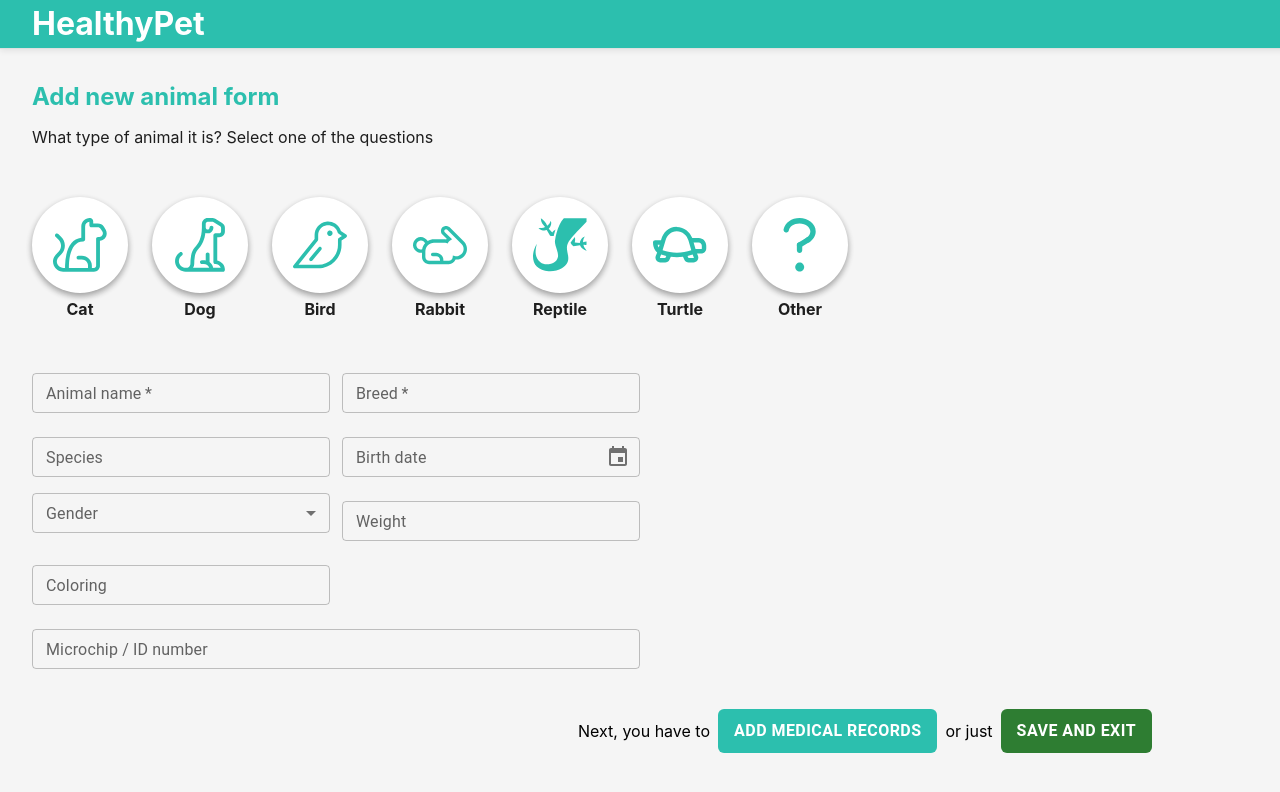
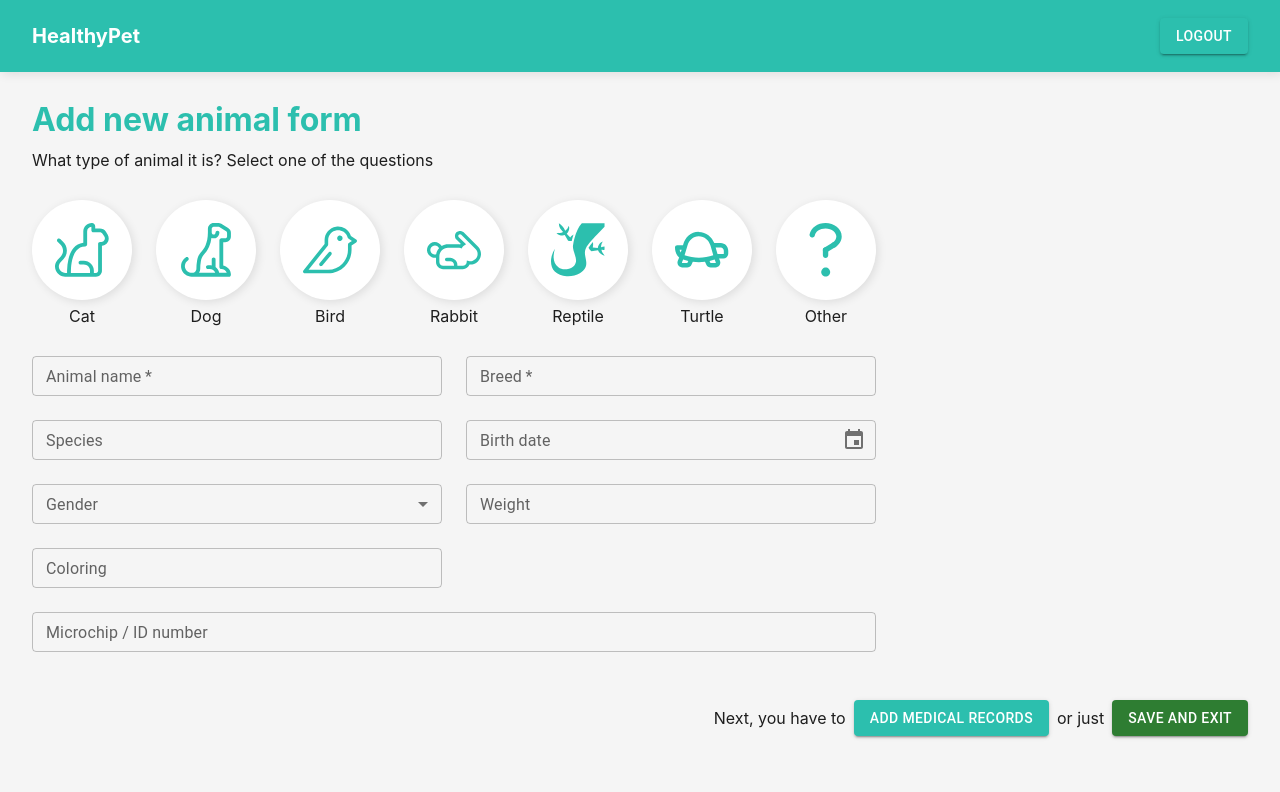
Before and after one commit to MafteiMugurel/Healthy-Pet, a React (Create React App) app: page /add-animal in a window 1280 px wide. Shown: the top 792 px of the page. Built offline with nearby package versions, Linux system fonts and the light colour scheme.

Commit message:
modified add animal structure, removed unused css, added header component

```diff
--- a/src/App.scss
+++ b/src/App.scss
@@ -0,0 +1,11 @@
+.container {
+  display: flex;
+  flex-direction: column;
+  padding: 32px 32px 64px 32px;
+  box-sizing: border-box;
+  height: calc(100vh - 72px);
+
+  > * {
+    height: 100%;
+  }
+}
--- a/src/App.tsx
+++ b/src/App.tsx
@@ -3,10 +3,13 @@ import "./App.scss";
 import Homepage from "./pages/homepage/homepage";
 import AddAnimal from "./pages/add-animal/add-animal";
 import Dashboard from "./pages/dashboard/dashboard";
-
+import Header from "./components/header/header";
 
 function App() {
   return (
+    <div>
+      <Header />
+      <div className="container">
         <BrowserRouter>
           <Routes>
             <Route path="/" element={<Homepage />}></Route>
@@ -14,6 +17,8 @@ function App() {
             <Route path="/add-animal" element={<AddAnimal />}></Route>
           </Routes>
         </BrowserRouter>
+      </div>
+    </div>
   );
 }
 
--- /dev/null
+++ b/src/components/header/header.scss
@@ -0,0 +1,16 @@
+.header-container {
+  background-color: var(--primary-color);
+  padding: 16px 32px;
+  box-sizing: border-box;
+  display: flex;
+  align-items: center;
+  justify-content: space-between;
+  box-shadow: var(--box-shadow);
+  height: 72px;
+
+  &__title {
+    font-size: 20px;
+    font-weight: bold;
+    color: white;
+  }
+}
--- /dev/null
+++ b/src/components/header/header.tsx
@@ -0,0 +1,17 @@
+import { Button } from "@mui/material";
+import "./header.scss";
+
+const Header = () => {
+  return (
+    <header>
+      <div className="header-container">
+        <div className="header-container__title">HealthyPet</div>
+        <div className="header-container__actions">
+          <Button variant="contained">Logout</Button>
+        </div>
+      </div>
+    </header>
+  );
+};
+
+export default Header;
--- a/src/index.scss
+++ b/src/index.scss
@@ -22,10 +22,6 @@ html,
 body,
 #root {
   height: 100%;
-
-  > * {
-    height: 100%;
-  }
 }
 
 .MuiButton-containedPrimary {
--- a/src/pages/add-animal/add-animal.scss
+++ b/src/pages/add-animal/add-animal.scss
@@ -3,91 +3,35 @@
   flex-flow: column;
   gap: 20px;
   align-items: flex-start;
-  padding: 0 32px;
-  box-sizing: border-box;
-  overflow-x: hidden;
-  overflow-y: auto;
-  min-height: 100vh;
+  justify-content: space-between;
 
-  .add-animal-header {
-    width: 100%;
-    display: flex;
-    flex-direction: column;
-
-    &__topbar {
-      background-color: #2cbfae;
-      height: 48px;
-      display: flex;
-      align-items: center;
-      justify-content: flex-start;
-      padding: 0 32px;
-      position: relative;
-      left: 50%;
-      right: 50%;
-      margin-left: -50vw;
-      margin-right: -50vw;
-      border-bottom: 1px solid #e0e0e0;
-      box-shadow: 0 2px 6px rgba(0, 0, 0, 0.08);
-    }
-
-    &__logo {
-      font-weight: 700;
-      font-size: 20px;
-      color: white;
-    }
-    &__content {
-      padding: 16px 0 0 0;
-      margin-left: 0;
-      width: 100%;
-
-      h2 {
-        color: #2cbfae;
-      }
-    }
   &__title {
-      font-size: 24px;
-      font-weight: 700;
-      margin: 0;
-    }
-    &__subtitle {
-      font-size: 16px;
-      color: blue;
-      margin-top: 4px;
-    }
-    h1 {
-      color: white;
-    }
+    font-size: 32px;
+    font-weight: bold;
+    color: var(--primary-color);
   }
 
   &__animal-select {
     display: flex;
-    margin: 16px 0 20px 0;
-    column-gap: 24px;
-    justify-content: flex-start;
-    align-items: flex-start;
+    margin: 32px 0;
+    gap: 24px;
 
     .animal-option-wrapper {
       display: flex;
       flex-direction: column;
       align-items: center;
       gap: 8px;
-      cursor: pointer;
-    }
 
       .animal-option {
+        cursor: pointer;
         display: flex;
         align-items: center;
         justify-content: center;
-      flex-direction: column;
-      cursor: pointer;
         background-color: white;
-      border-radius: 4px;
         border-radius: 50%;
-      transition: all 0.3 ease;
-      width: 96px;
-      height: 96px;
-      box-sizing: border-box;
-      overflow: hidden;
+        width: 100px;
+        height: 100px;
+        box-shadow: var(--box-shadow);
 
         svg {
           width: 54px;
@@ -95,13 +39,6 @@
           object-fit: contain;
           fill: var(--primary-color);
           display: block;
-      }
-      box-shadow: 0 3px 6px rgba(0, 0, 0, 0.16), 0 3px 6px rgba(0, 0, 0, 0.23);
-
-      &__label {
-        font-size: 16px;
-        font-weight: 700;
-        text-align: center;
         }
 
         &__selected {
@@ -115,61 +52,23 @@
         }
       }
     }
+  }
+
   &__animal-form {
-    width: 50%;
     display: grid;
     grid-template-columns: 1fr 1fr;
-    gap: 12px;
-    margin-top: 8px;
-    .MuiInputBase-root.MuiInputBase-sizeSmall {
-      height: 40px;
-    }
-
-    .field-single {
-      grid-column: 1 / 2;
-      width: 100%;
-    }
+    gap: 24px;
 
     .full-width {
       grid-column: 1 / 3;
     }
   }
 
-  .add-animal-footer {
-    width: calc(100% - 64px);
+  .add-animal-actions {
+    width: 100%;
     display: flex;
     justify-content: flex-end;
     align-items: center;
     gap: 8px;
-    margin-top: auto;
-    padding: 0px 32px 16px 32px;
-    margin-top: 16px;
-    font-family: "Inter", sans-serif;
-    box-sizing: border-box;
-
-    &__text {
-      color: black;
-      font-size: 16px;
-      margin: 0;
-    }
-    &__btn {
-      font-weight: 600;
-      font-size: 16px;
-      padding: 8px 16px;
-      border-radius: 6px;
-      text-transform: none;
-
-      &.primary {
-        background-color: #2cbfae;
-        color: white;
-        border: none;
-      }
-
-      &.secondary {
-        background-color: #2e7d32;
-        color: white;
-        border: none;
   }
 }
-  }
-}
--- a/src/pages/add-animal/add-animal.tsx
+++ b/src/pages/add-animal/add-animal.tsx
@@ -29,28 +29,16 @@ const AddAnimal = () => {
 
   return (
     <div className="add-animal-container">
-      <div className="add-animal-header">
-        <div className="add-animal-header__topbar">
-          <div className="add-animal-header__topbar__logo">
-            <h1>HealthyPet</h1>
-          </div>
-        </div>
-        <div className="add-animal-header__content">
-          <h2 className="add-animal-header__content__title">
-            Add new animal form
-          </h2>
+      <div className="add-animal-container__content">
+        <div className="add-animal-container__title">Add new animal form</div>
         <p>What type of animal it is? Select one of the questions</p>
-        </div>
-      </div>
+
         <div className="add-animal-container__animal-select">
           {animalTypes.map((animal) => (
+            <div key={animal.id} className="animal-option-wrapper">
               <div
                 key={animal.id}
-            className="animal-option-wrapper"
                 onClick={() => setSelectedAnimal(animal)}
-          >
-            <div
-              key={animal.id}
                 className={
                   "animal-option" +
                   (selectedAnimal.id === animal.id
@@ -60,27 +48,18 @@ const AddAnimal = () => {
               >
                 <SVGIcon type={animal.icon} />
               </div>
-            <div className="animal-option__label">
               {animal.id.charAt(0).toUpperCase() + animal.id.slice(1)}
-            </div>
             </div>
           ))}
         </div>
         <form className="add-animal-container__animal-form">
-        <TextField
-          required
-          label="Animal name"
-          className="field-single"
-          fullWidth
-          size="small"
-          margin="dense"
-        />
-        <TextField required label="Breed" size="small" margin="dense" />
-        <TextField label="Species" size="small" margin="dense" />
+          <TextField required label="Animal name" fullWidth size="small" />
+          <TextField required label="Breed" size="small" />
+          <TextField label="Species" size="small" />
           <LocalizationProvider dateAdapter={AdapterDayjs}>
             <DatePicker
               label="Birth date"
-            slotProps={{ textField: { size: "small", margin: "dense" } }}
+              slotProps={{ textField: { size: "small" } }}
             />
           </LocalizationProvider>
           <FormControl fullWidth size="small">
@@ -90,24 +69,21 @@ const AddAnimal = () => {
               <MenuItem value="female">Female</MenuItem>
             </Select>
           </FormControl>
-        <TextField label="Weight" size="small" margin="dense" />
-        <TextField label="Coloring" size="small" margin="dense" />
+          <TextField label="Weight" size="small" />
+          <TextField label="Coloring" size="small" />
           <TextField
             label="Microchip / ID number"
             className="full-width"
             size="small"
-          margin="dense"
           />
         </form>
-
-      <div className="add-animal-footer">
-        <p className="add-animal-footer__text">Next, you have to</p>
-        <Button className="add-animal-footer__btn primary">
-          ADD MEDICAL RECORDS
-        </Button>
-        <p className="add-animal-footer__text"> or just </p>
-        <Button className="add-animal-footer__btn secondary">
-          SAVE AND EXIT
+      </div>
+      <div className="add-animal-actions">
+        <span>Next, you have to</span>
+        <Button variant="contained">add medical records</Button>
+        <span> or just </span>
+        <Button variant="contained" color="success">
+          save and exit
         </Button>
       </div>
     </div>
```
Lines whose indentation alone changed are shown as unchanged.
